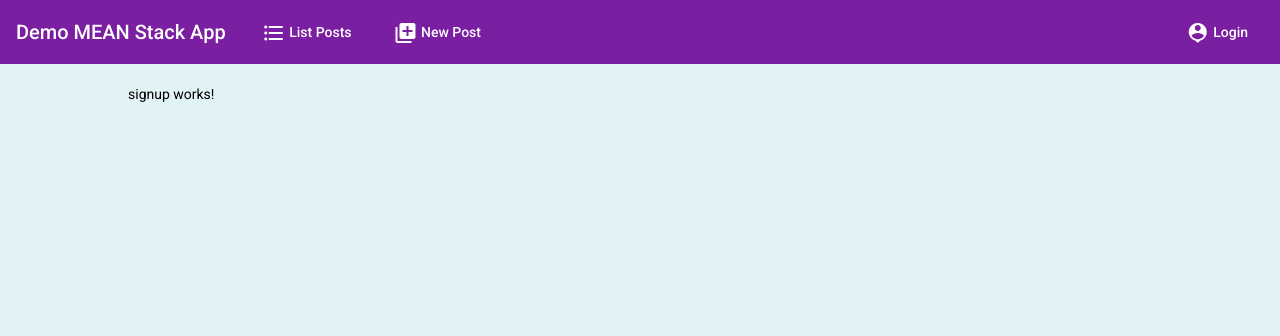
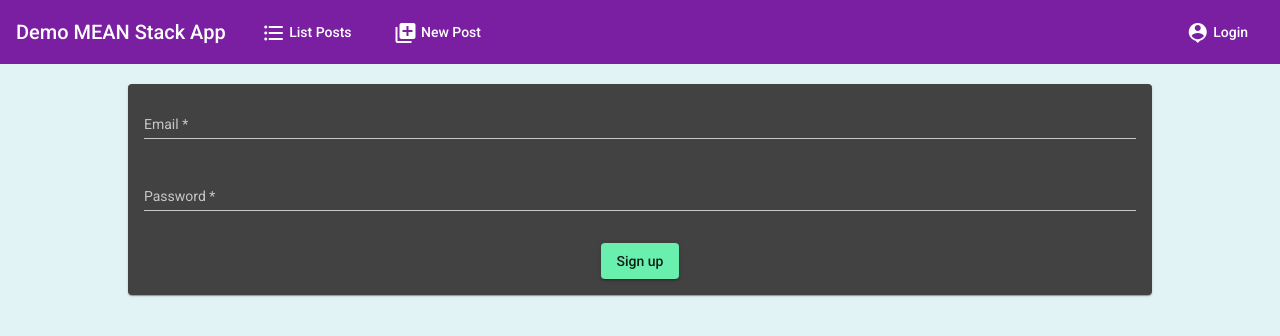
Before and after one commit to donev-stan/MEAN-Stack-App, an Angular app in the folder frontend/: page /signup in a window 1280 px wide. Shown: the top 336 px of the page. Built offline with nearby package versions, Linux system fonts and the light colour scheme.

Commit message:
Sign up Component

```diff
--- a/frontend/src/app/auth/signup/signup.component.html
+++ b/frontend/src/app/auth/signup/signup.component.html
@@ -1,3 +1,42 @@
-<p>
-  signup works!
-</p>
+<mat-card>
+  <mat-card-content>
+    <form (submit)="onSignup(loginForm)" #loginForm="ngForm">
+      <!-- Email -->
+      <mat-form-field>
+        <input
+          matInput
+          type="email"
+          placeholder="Email"
+          #emailInput="ngModel"
+          name="email"
+          ngModel
+          required
+          email
+        />
+        <mat-error *ngIf="emailInput.invalid"
+          >Please Enter A Valid Email Address!</mat-error
+        >
+      </mat-form-field>
+
+      <!-- Password -->
+      <mat-form-field>
+        <input
+          matInput
+          type="password"
+          placeholder="Password"
+          #passwordInput="ngModel"
+          name="password"
+          ngModel
+          required
+        />
+        <mat-error *ngIf="passwordInput.invalid"
+          >Please Enter A Valid Password!</mat-error
+        >
+      </mat-form-field>
+
+      <div class="btn-box">
+        <button mat-raised-button color="accent" type="submit">Sign up</button>
+      </div>
+    </form>
+  </mat-card-content>
+</mat-card>
--- /dev/null
+++ b/frontend/src/app/auth/signup/signup.component.scss
@@ -0,0 +1,11 @@
+form {
+  display: flex;
+  flex-direction: column;
+  gap: 15px;
+  /* align-items: center; */
+  justify-content: center;
+
+  .btn-box {
+    text-align: center;
+  }
+}
--- a/frontend/src/app/auth/signup/signup.component.ts
+++ b/frontend/src/app/auth/signup/signup.component.ts
@@ -1,15 +1,15 @@
 import { Component, OnInit } from '@angular/core';
+import { NgForm } from '@angular/forms';
 
 @Component({
-  selector: 'app-signup',
+  selector: 'signup',
   templateUrl: './signup.component.html',
-  styleUrls: ['./signup.component.css']
+  styleUrls: ['./signup.component.scss'],
 })
 export class SignupComponent implements OnInit {
+  constructor() {}
 
-  constructor() { }
+  ngOnInit() {}
 
-  ngOnInit() {
-  }
-
+  onSignup(formData: NgForm) {}
 }
```
Also changed, not shown: frontend/src/app/auth/signup/signup.component.css (deleted).
